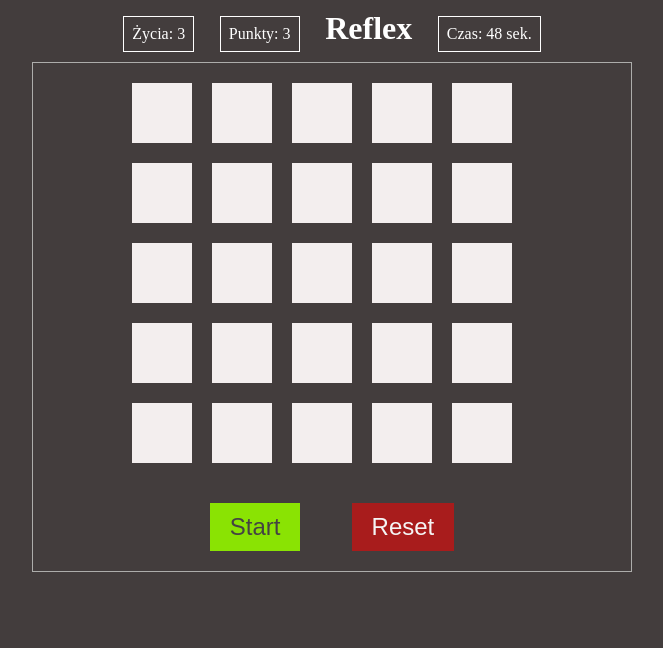
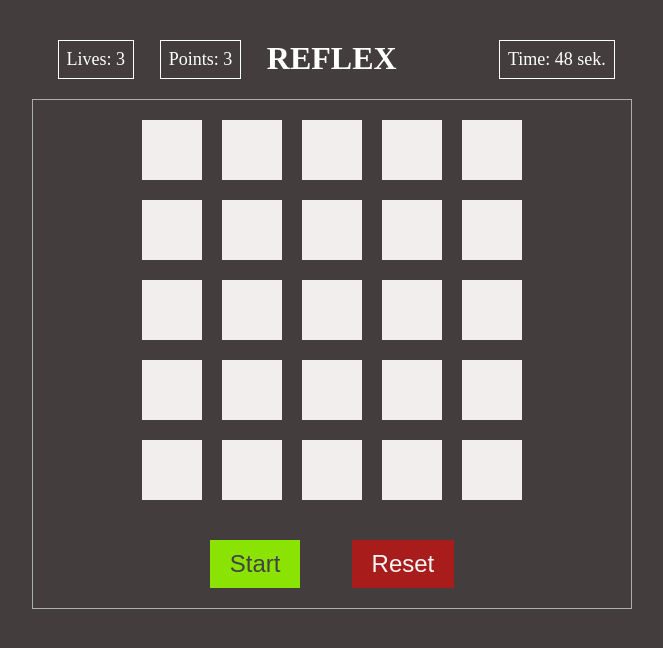
Before and after one commit to mareks40/gameTask, a plain HTML site: page index.html in a window 1280 px wide. Shown: the whole page, without its empty margins (308-971 px from the left). Drawn offline with Linux system fonts and the light colour scheme.

Commit message:
Styling Header

```diff
--- a/index.html
+++ b/index.html
@@ -11,10 +11,10 @@
 <body>
     <div class="container">
         <header>
-            <p class="counter">Życia: 3</p>
-            <p class="counter">Punkty: 3</p>
-            <h1>Reflex</h1>
-            <p class="counter">Czas: 48 sek.</p>
+            <p class="counter">Lives: 3</p>
+            <p class="counter">Points: 3</p>
+            <h1>REFLEX</h1>
+            <p class="counter">Time: 48 sek.</p>
         </header>
 
         <div class="game-place">
--- a/style.css
+++ b/style.css
@@ -18,12 +18,9 @@ body {
 
 header {
     display: flex;
-    /* color: whitesmoke;*/
-    /*background-color: red;*/
-    justify-content: center;
-    align-items: baseline;
-    gap: 2vw;
-    padding: 10px 0;
+    justify-content: flex-start;
+    align-items: stretch;
+    margin: 40px 0 20px;
 }
 
 h1,
@@ -32,10 +29,19 @@ p {
     color: white;
 }
 
+p {
+    margin-left: 2vw;
+}
+
+h1 {
+    margin-left: 2vw;
+    margin-right: 6vw;
+}
+
 .counter {
     border: 1px solid rgb(255, 255, 255);
     padding: 8px;
-    font-size: 16px;
+    font-size: 18px;
 }
 
 /* Header end*/
@@ -57,7 +63,7 @@ p {
     display: flex;
     flex-wrap: wrap;
     gap: 20px;
-    width: 400px;
+    width: 380px;
     margin-left: auto;
     margin-right: auto;
 }
```
